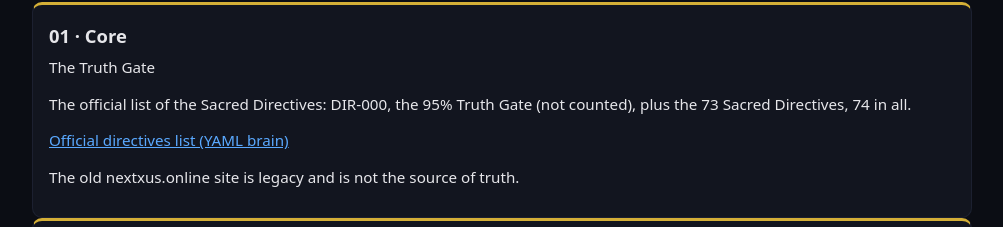
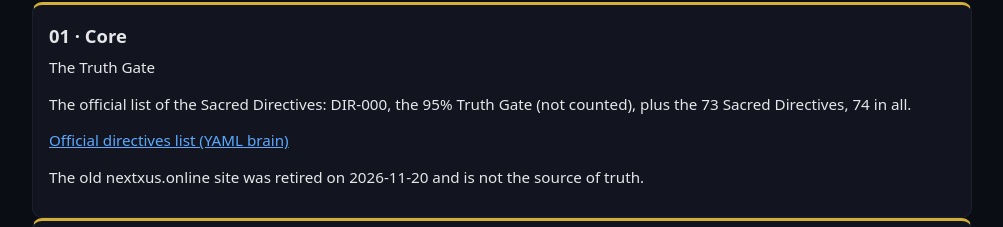
Before and after one commit to Keywebco/nextxus-humancodex, a plain HTML site: page core/index.html in a window 1280 px wide. Shown: the part 1085-1312 px from the top of the page, without its empty margins (138-1141 px from the left). Drawn offline with Linux system fonts and the light colour scheme.

Commit message:
Retire nextxus.online (Roger, 2026-11-20): Core page notes the old site was retired (one line, nothing else changed)

```diff
--- a/core/index.html
+++ b/core/index.html
@@ -61,7 +61,7 @@
         <p class="role">The Truth Gate</p>
         <p>The official list of the Sacred Directives: DIR-000, the 95% Truth Gate (not counted), plus the 73 Sacred Directives, 74 in all.</p>
         <p><a href="https://github.com/Keywebco/nextxus-brain/blob/main/directives/sacred-directives.md">Official directives list (YAML brain)</a></p>
-        <p>The old nextxus.online site is legacy and is not the source of truth.</p>
+        <p>The old nextxus.online site was retired on 2026-11-20 and is not the source of truth.</p>
       </article>
 
       <article class="card">
```
